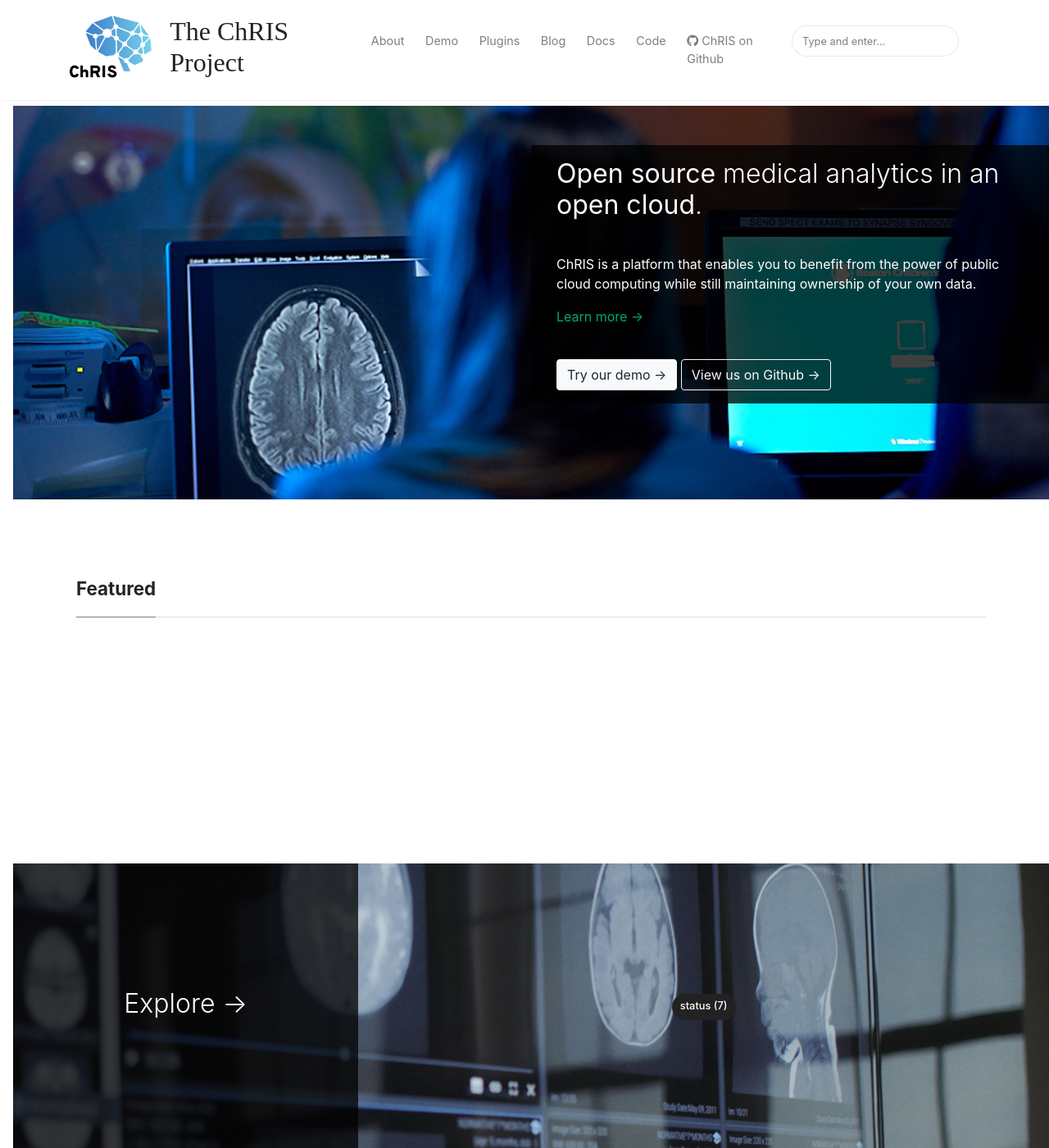
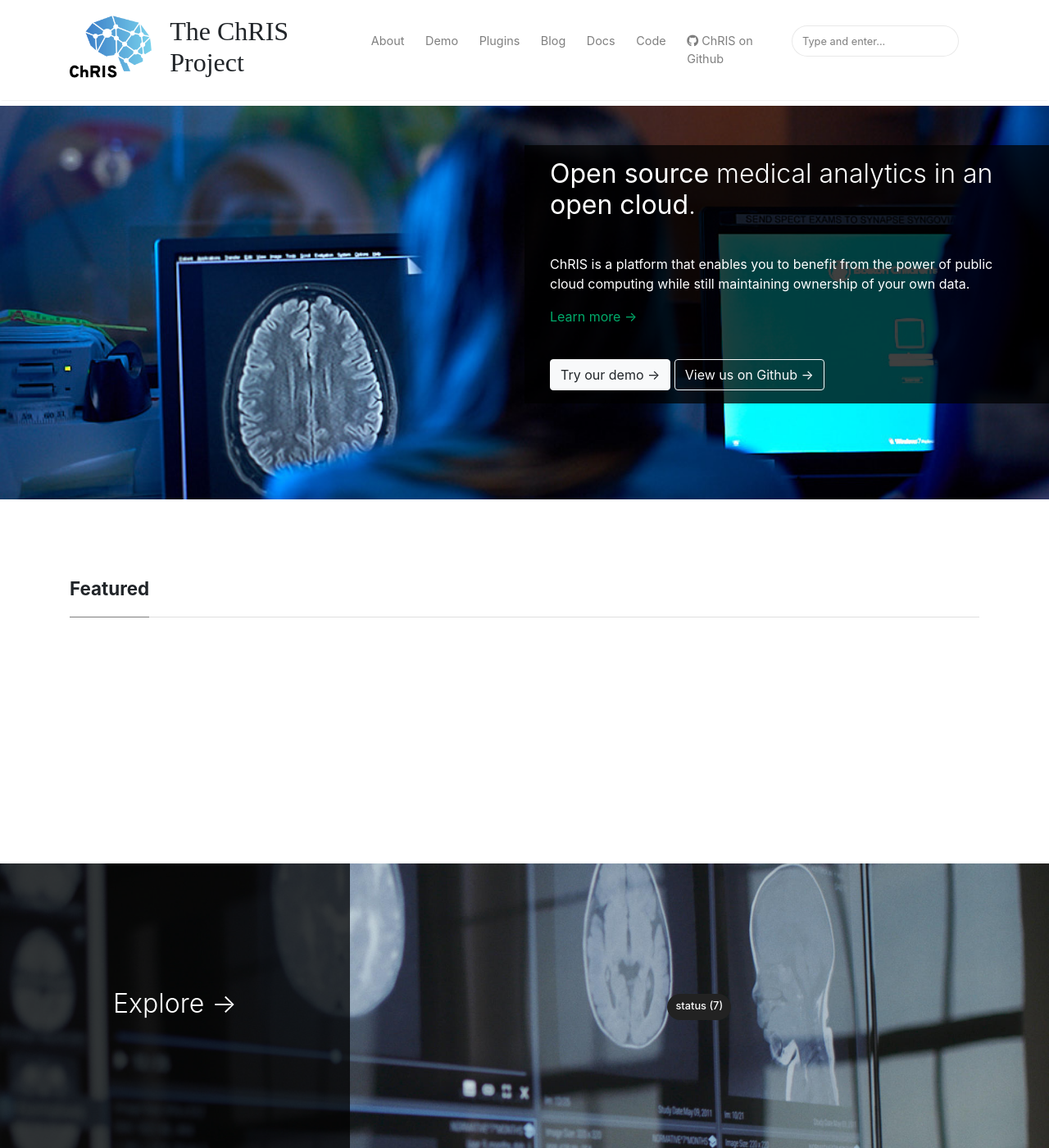
Before and after one commit to FNNDSC/website-old, a Jekyll site: the page built from index.html, in a window 1280 px wide and 1400 px high. Shown: the whole window at 82% size. Built offline with Jekyll 4.4.1, drawn with Linux system fonts in a browser that asks for light colours; nearby versions of some CDN libraries; the list of posts is cut into pages by our own code.

Commit message:
removing site-content padding adjustment for mobile

```diff
--- a/assets/css/screen.css
+++ b/assets/css/screen.css
@@ -58,7 +58,6 @@ pre {
     padding-top: 1.5rem;
     margin-top: 57px;
     transition: all 0.4s;
-    padding-left: 1rem;
 }
 
 section {
```
